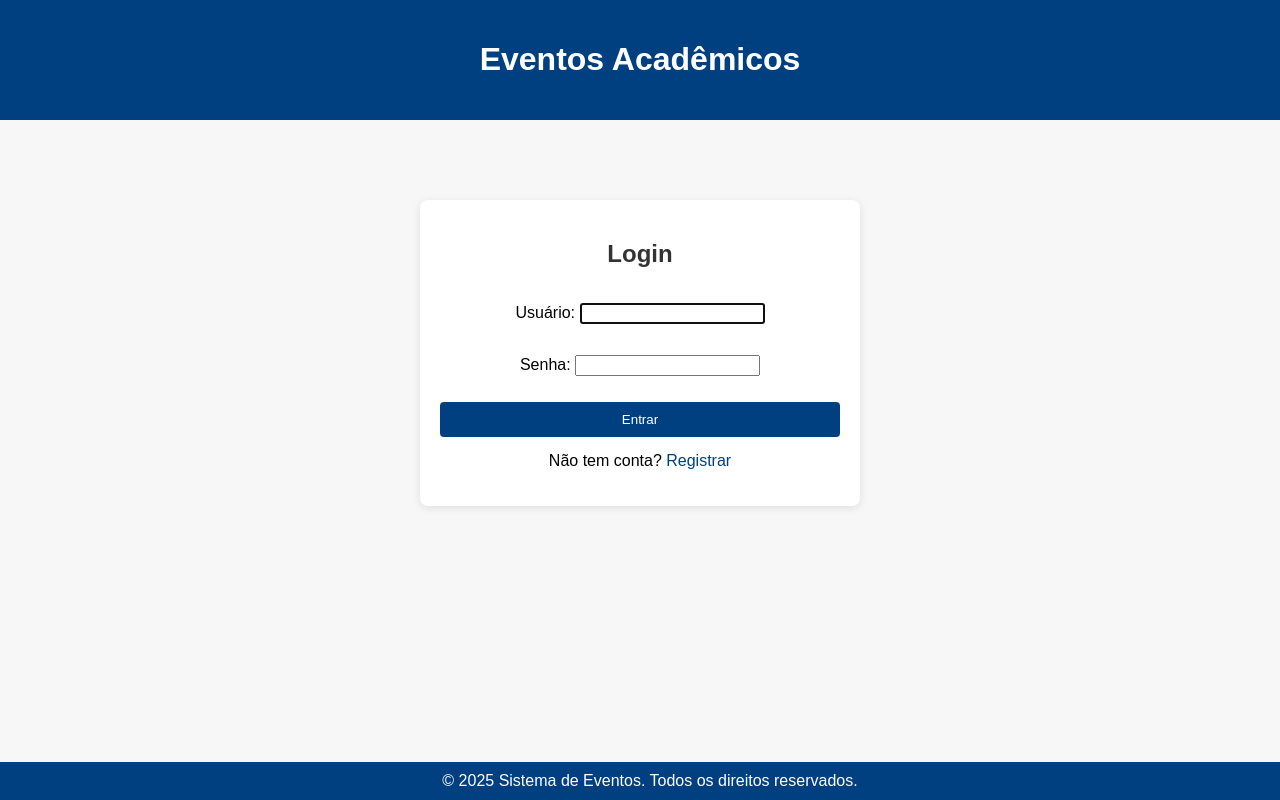
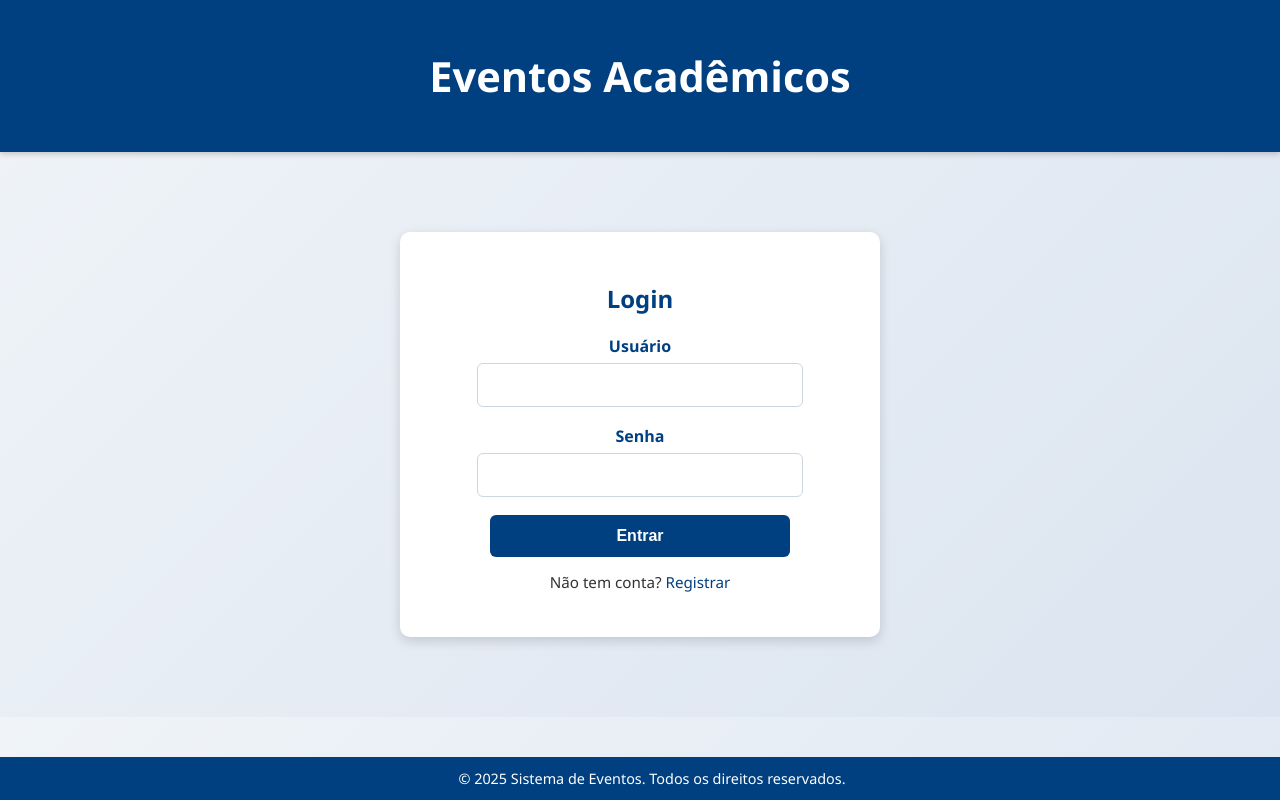
Before and after one commit to MarianaPinheiro-lgtm/Trabalho-web, a Django app: page / in a window 1280 px wide. Run offline with Django 5.2, Linux system fonts and the light colour scheme.

Commit message:
Mudança do login

```diff
--- a/GerenciamentoEventos/eventos/templates/registration/login.html
+++ b/GerenciamentoEventos/eventos/templates/registration/login.html
@@ -1,4 +1,3 @@
-
 <!DOCTYPE html>
 <html lang="pt-br">
 <head>
@@ -7,70 +6,113 @@
     <meta name="viewport" content="width=device-width, initial-scale=1.0">
     <style>
         body {
-            font-family: Arial, sans-serif;
-            background-color: #f7f7f7;
+            font-family: 'Segoe UI', Tahoma, Geneva, Verdana, sans-serif;
+            background: linear-gradient(135deg, #f0f4f8, #dbe4f0);
             margin: 0;
             padding: 0;
+            color: #333;
+        }
+
+        header, footer {
+            background-color: #004080;
+            color: white;
+            text-align: center;
         }
 
         header {
-            background-color: #004080;
-            color: white;
             padding: 20px;
-            text-align: center;
+            font-size: 1.3em;
+            box-shadow: 0 2px 6px rgba(0,0,0,0.2);
         }
 
         footer {
-            background-color: #004080;
-            color: white;
-            padding: 10px;
-            text-align: center;
+            padding: 12px;
+            font-size: 0.9em;
             position: fixed;
             bottom: 0;
             width: 100%;
         }
 
         main {
-            max-width: 400px;
+            max-width: 420px;
             margin: 80px auto;
-            padding: 20px;
+            padding: 30px;
             background-color: white;
-            border-radius: 8px;
-            box-shadow: 0 2px 8px rgba(0, 0, 0, 0.1);
+            border-radius: 10px;
+            box-shadow: 0 4px 12px rgba(0, 0, 0, 0.15);
         }
 
         h2 {
             text-align: center;
-            color: #333;
+            color: #004080;
+            margin-bottom: 20px;
         }
 
         form {
             display: flex;
             flex-direction: column;
+            gap: 18px;
+        }
+
+        .form-group {
+            display: flex;
+            flex-direction: column;
+            align-items: center; /* centraliza label e input */
+        }
+
+        .form-group label {
+            font-weight: 600;
+            margin-bottom: 6px;
+            color: #004080;
+            text-align: center;
+        }
+
+        .form-group input {
+            padding: 12px;
+            border: 1px solid #ccd6e0;
+            border-radius: 6px;
+            font-size: 1em;
+            transition: border 0.3s;
+            width: 80%; /* deixa centralizado e menor */
+            max-width: 300px;
+        }
+
+        .form-group input:focus {
+            border-color: #004080;
+            outline: none;
+            box-shadow: 0 0 5px rgba(0,64,128,0.3);
         }
 
         button {
-            padding: 10px;
+            padding: 12px;
             background-color: #004080;
             color: white;
             border: none;
             cursor: pointer;
-            border-radius: 4px;
-            margin-top: 10px;
+            border-radius: 6px;
+            font-size: 1em;
+            font-weight: bold;
+            transition: background-color 0.3s, transform 0.2s;
+            width: 80%;
+            max-width: 300px;
+            align-self: center; /* botão centralizado */
         }
 
         button:hover {
             background-color: #003366;
+            transform: scale(1.03);
         }
 
         p {
             text-align: center;
             margin-top: 15px;
+            font-size: 0.95em;
         }
 
         a {
             color: #004080;
             text-decoration: none;
+            font-weight: 500;
         }
 
         a:hover {
@@ -88,7 +130,17 @@
     <h2>Login</h2>
     <form method="post">
         {% csrf_token %}
-        {{ form.as_p }}
+
+        <div class="form-group">
+            <label for="id_username">Usuário</label>
+            <input type="text" name="username" id="id_username" required>
+        </div>
+
+        <div class="form-group">
+            <label for="id_password">Senha</label>
+            <input type="password" name="password" id="id_password" required>
+        </div>
+
         <button type="submit">Entrar</button>
     </form>
     <p>Não tem conta? <a href="{% url 'registro' %}">Registrar</a></p>
```
